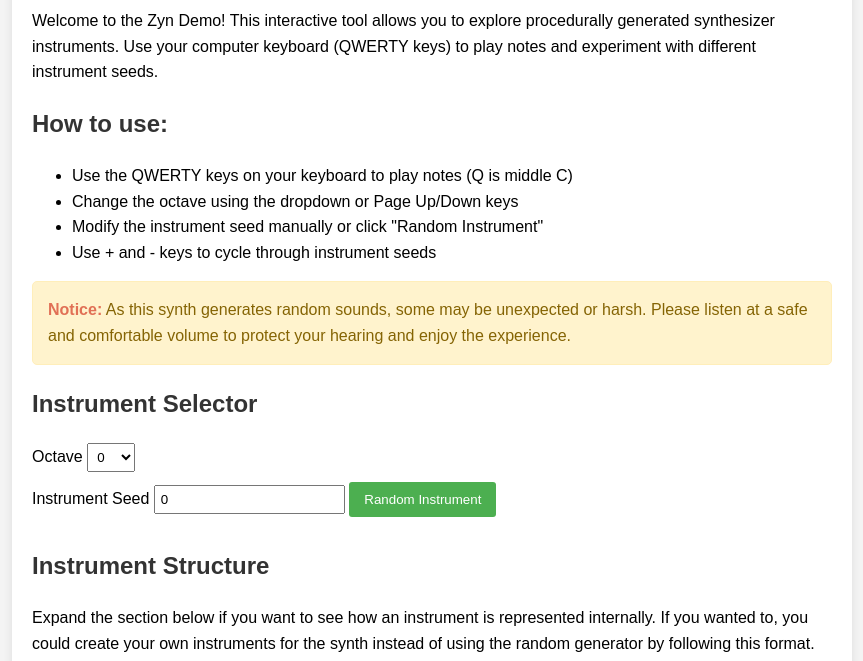
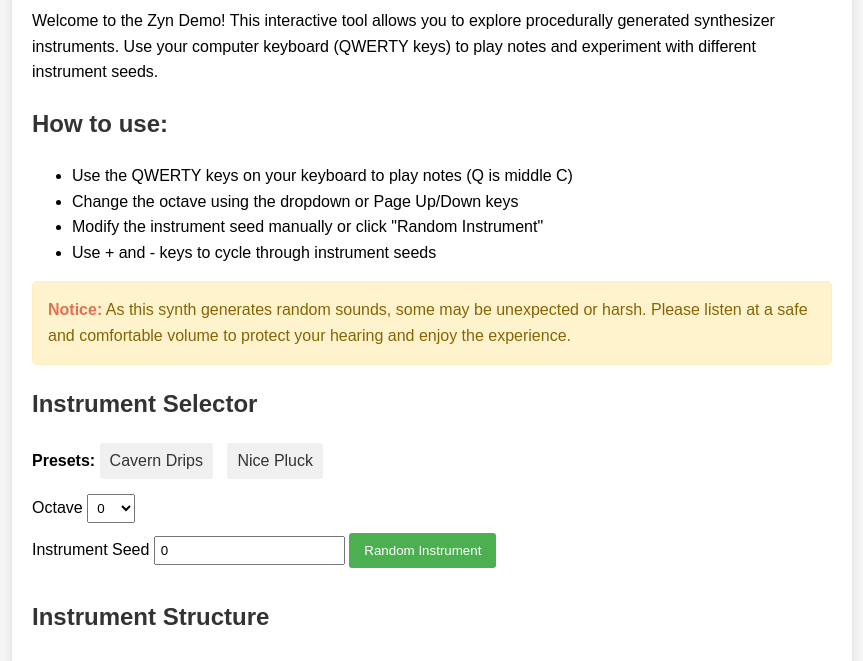
Before and after one commit to AlexanderParker/zyn, a plain HTML site: page index.html in a window 1280 px wide. Shown: the part 126-787 px from the top of the page, without its empty margins (208-1071 px from the left). Drawn offline with Linux system fonts and the light colour scheme.

Commit message:
Added presets to demo page

```diff
--- a/index.html
+++ b/index.html
@@ -101,6 +101,21 @@
       .notice strong {
         color: #e17055;
       }
+      .preset-list {
+        margin-bottom: 15px;
+      }
+      .preset-list a {
+        display: inline-block;
+        margin-right: 10px;
+        padding: 5px 10px;
+        background-color: #f0f0f0;
+        border-radius: 3px;
+        text-decoration: none;
+        color: #333;
+      }
+      .preset-list a:hover {
+        background-color: #e0e0e0;
+      }
     </style>
   </head>
   <body>
@@ -118,11 +133,16 @@
         <li>Use + and - keys to cycle through instrument seeds</li>
       </ul>
       <div class="notice">
-        <strong>Notice:</strong> As this synth generates random sounds, some may be unexpected or harsh. Please listen at a safe and comfortable volume
-        to protect your hearing and enjoy the experience.
+        <strong>Notice:</strong> As this synth generates random sounds, some may be unexpected or harsh. Please listen at a safe and comfortable volume to
+        protect your hearing and enjoy the experience.
       </div>
       <h2>Instrument Selector</h2>
       <div class="editor">
+        <div class="preset-list">
+          <strong>Presets:</strong>
+          <a href="?instrumentSeed=2550542884">Cavern Drips</a>
+          <a href="?instrumentSeed=780366392">Nice Pluck</a>
+        </div>
         <div>
           <label for="octaveSelect">Octave</label>
           <select id="octaveSelect">
```
